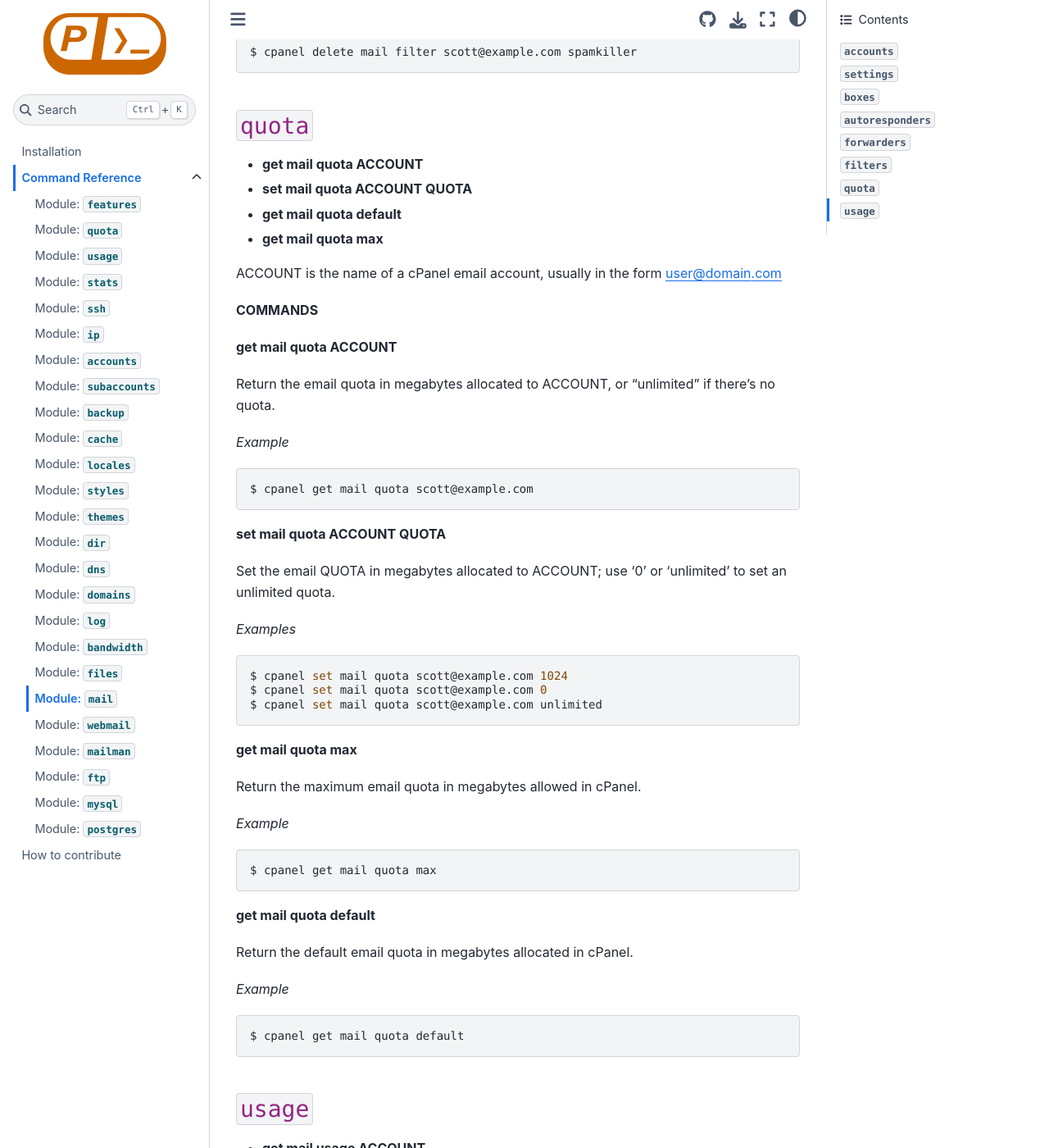
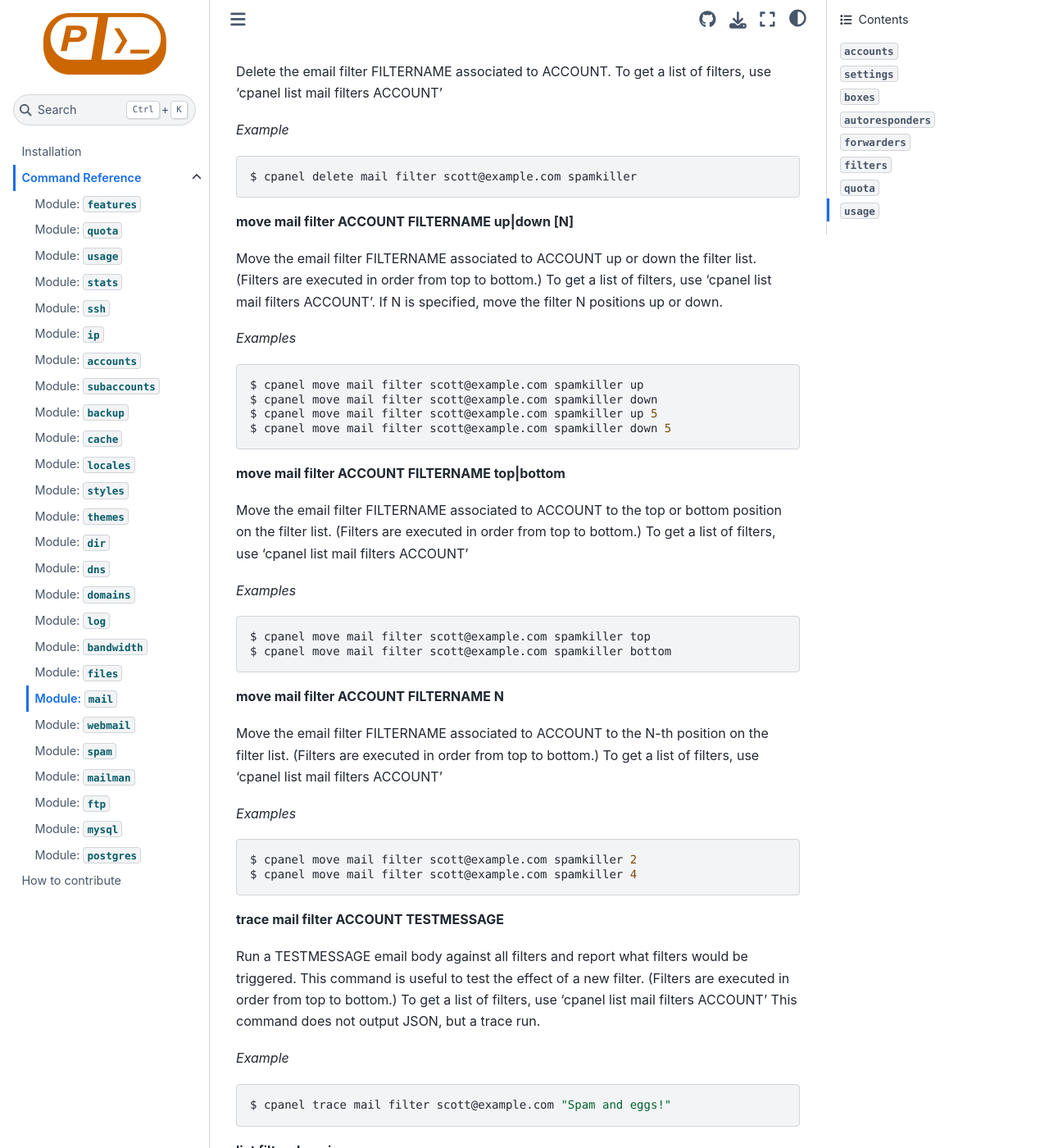
Before and after one commit to layfellow/cpanel-cli, a Sphinx documentation site: the page built from doc/reference/mail.rst, in a window 1280 px wide and 1400 px high, scrolled down 8025 px. Shown: the whole window at 82% size. Built offline with Sphinx 7.4.7 and the Sphinx Book theme 1.1.4, drawn with Linux system fonts in a browser that asks for light colours; some of the changed text lies outside the part shown.

Commit message:
Add more functions
- move mail filter
- trace mail filter
- list filter domains
- enable spam assassin
- disable spam assassin
- enable spam box
- clear spam box
- disable spam box
- get spam settings
- set spam score
- add spam denylist
- delete spam denylist
- add spam allowlist
- delete spam allowlist
- set spam autodelete score
- disable spam autodelete
- list spam rules
- set spam rule score

```diff
--- a/doc/reference.rst
+++ b/doc/reference.rst
@@ -32,6 +32,7 @@
    reference/files
    reference/mail
    reference/webmail
+   reference/spam
    reference/mailman
    reference/ftp
    reference/mysql
--- a/doc/reference/mail.rst
+++ b/doc/reference/mail.rst
@@ -227,7 +227,7 @@
 List all current mail forwarders. If optional argument DOMAIN is passed, list only
 the forwarders for DOMAIN.
 
-*Example*
+*Examples*
 
 .. code:: sh
 
@@ -305,6 +305,11 @@
 - **enable mail filter ACCOUNT FILTERNAME**
 - **disable mail filter ACCOUNT FILTERNAME**
 - **delete mail filter ACCOUNT FILTERNAME**
+- **move mail filter ACCOUNT FILTERNAME up|down [N]**
+- **move mail filter ACCOUNT FILTERNAME top|bottom**
+- **move mail filter ACCOUNT FILTERNAME N**
+- **trace mail filter ACCOUNT TESTMESSAGE**
+- **list filter domains**
 
 ACCOUNT is the name of a cPanel email account, usually in the
 form user@domain.com
@@ -340,7 +345,7 @@
 **get mail filter ACCOUNT FILTERNAME**
 
 Return a JSON-formatted description of email filter FILTERNAME associated
-to email ACCOUNT. To get a list of current filter names, use
+to email ACCOUNT. To get a list of filters, use
 ‘cpanel list mail filters ACCOUNT’
 
 *Example*
@@ -371,8 +376,8 @@
 
 **enable mail filter ACCOUNT FILTERNAME**
 
-Enable FILTERNAME associated to ACCOUNT. To get a list of current
-filter names, use ‘cpanel list mail filters ACCOUNT’
+Enable FILTERNAME associated to ACCOUNT. To get a list of filters, use
+‘cpanel list mail filters ACCOUNT’
 
 *Example*
 
@@ -382,8 +387,8 @@
 
 **disable mail filter ACCOUNT FILTERNAME**
 
-Disable FILTERNAME associated to ACCOUNT. To get a list of current
-filter names, use ‘cpanel list mail filters ACCOUNT’
+Disable FILTERNAME associated to ACCOUNT. To get a list of filters, use
+‘cpanel list mail filters ACCOUNT’
 
 *Example*
 
@@ -393,14 +398,85 @@
 
 **delete mail filter ACCOUNT FILTERNAME**
 
-Delete email filter FILTERNAME associated to ACCOUNT. To get a list of current
-filter names, use ‘cpanel list mail filters ACCOUNT’
+Delete the email filter FILTERNAME associated to ACCOUNT. To get a list of filters,
+use ‘cpanel list mail filters ACCOUNT’
 
 *Example*
 
 .. code:: sh
 
     $ cpanel delete mail filter scott@example.com spamkiller
+
+**move mail filter ACCOUNT FILTERNAME up|down [N]**
+
+Move the email filter FILTERNAME associated to ACCOUNT up or down the filter list.
+(Filters are executed in order from top to bottom.)
+To get a list of filters, use ‘cpanel list mail filters ACCOUNT’.
+If N is specified, move the filter N positions up or down.
+
+*Examples*
+
+.. code:: sh
+
+    $ cpanel move mail filter scott@example.com spamkiller up
+    $ cpanel move mail filter scott@example.com spamkiller down
+    $ cpanel move mail filter scott@example.com spamkiller up 5
+    $ cpanel move mail filter scott@example.com spamkiller down 5
+
+**move mail filter ACCOUNT FILTERNAME top|bottom**
+
+Move the email filter FILTERNAME associated to ACCOUNT to the top or bottom
+position on the filter list.
+(Filters are executed in order from top to bottom.)
+To get a list of filters, use ‘cpanel list mail filters ACCOUNT’
+
+*Examples*
+
+.. code:: sh
+
+    $ cpanel move mail filter scott@example.com spamkiller top
+    $ cpanel move mail filter scott@example.com spamkiller bottom
+
+**move mail filter ACCOUNT FILTERNAME N**
+
+Move the email filter FILTERNAME associated to ACCOUNT to the N-th position on the
+filter list.
+(Filters are executed in order from top to bottom.)
+To get a list of filters, use ‘cpanel list mail filters ACCOUNT’
+
+*Examples*
+
+.. code:: sh
+
+    $ cpanel move mail filter scott@example.com spamkiller 2
+    $ cpanel move mail filter scott@example.com spamkiller 4
+
+**trace mail filter ACCOUNT TESTMESSAGE**
+
+Run a TESTMESSAGE email body against all filters and report what filters
+would be triggered. This command is useful to test the effect of a new filter.
+(Filters are executed in order from top to bottom.)
+To get a list of filters, use ‘cpanel list mail filters ACCOUNT’
+This command does not output JSON, but a trace run.
+
+*Example*
+
+.. code:: sh
+
+    $ cpanel trace mail filter scott@example.com "Spam and eggs!"
+
+**list filter domains**
+
+List all the domains with email filters.
+
+*Example*
+
+.. code:: sh
+
+    $ cpanel list filter domains
+
+See a sample of the JSON result data at:
+https://api.docs.cpanel.net/openapi/cpanel/operation/list_filters_backups/
 
 
 
```
Also changed, not shown: API.md (+15 -15 lines), doc/reference/spam.rst (added, +237 -0 lines), 9 other files.
